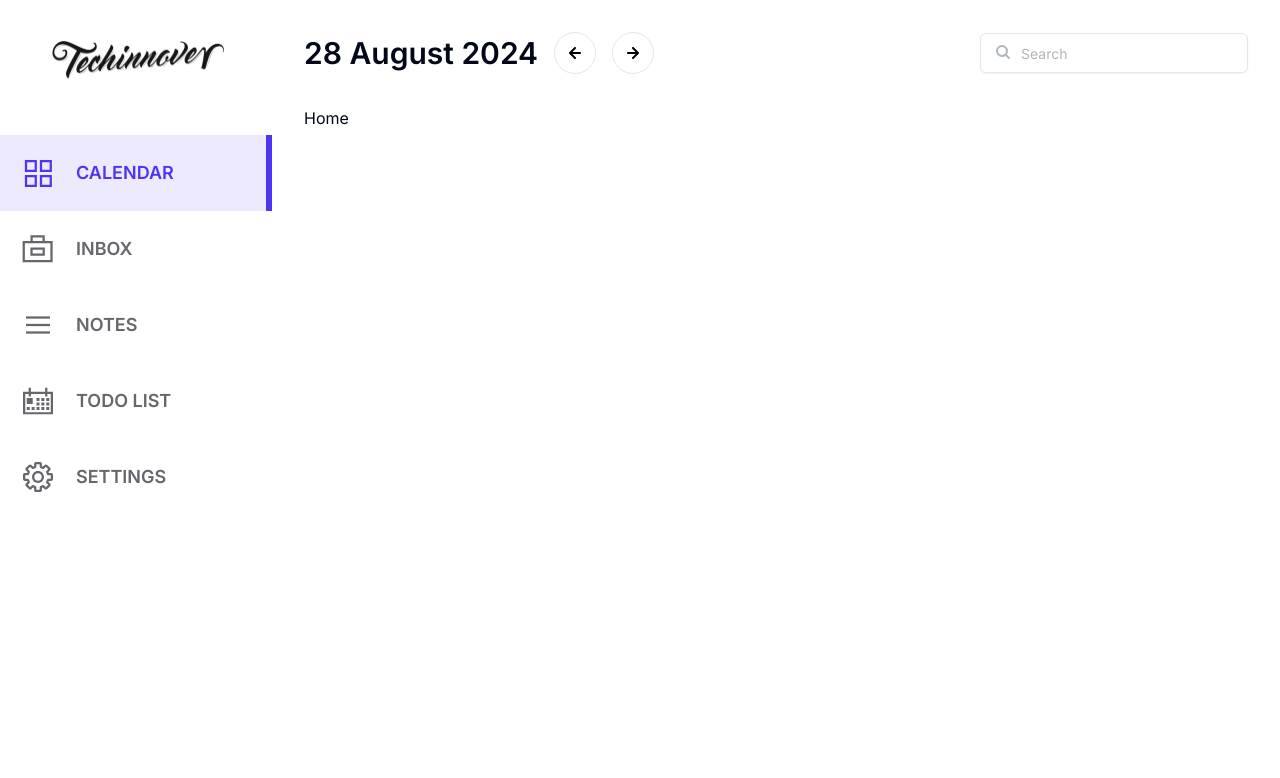
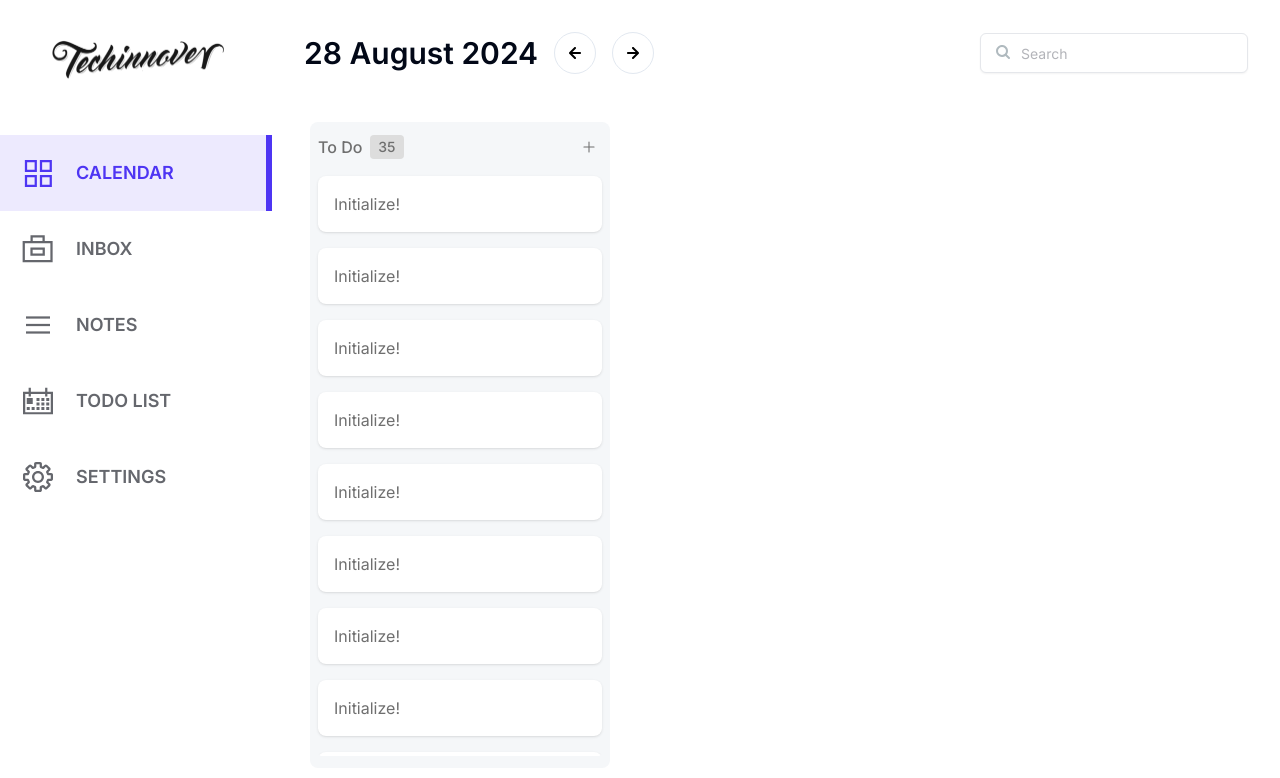
Before and after one commit to eioluseyi/techinnover, a Next.js app: page / in a window 1280 px wide. Shown: the top 778 px of the page. Built offline with nearby package versions, Linux system fonts and the light colour scheme.

Commit message:
implement list component: * add title * add count * add `add` button * add scrollable content

```diff
--- a/src/app/layout.tsx
+++ b/src/app/layout.tsx
@@ -19,15 +19,15 @@ export default function RootLayout({
   return (
     <html lang="en">
       <body
-        className={`${inter.className} h-svh overflow-hidden flex flex-col font-lato`}
+        className={`${inter.className} h-svh max-h-[100svh] overflow-hidden flex flex-col font-lato`}
       >
         <div className="flex flex-1 max-h-full overflow-hidden">
           <aside className="w-[17rem] max-w-full max-h-full overflow-x-hidden overflow-y-auto">
             <SideBar />
           </aside>
-          <main className="flex-1 p-8 max-h-full overflow-x-hidden overflow-y-auto">
+          <main className="flex flex-col flex-1 p-8 max-h-full overflow-hidden">
             <TopBar />
-            <div className="">{children}</div>
+            <div className="flex-1 px-1.5 pt-4 overflow-hidden">{children}</div>
           </main>
         </div>
       </body>
--- a/src/app/page.tsx
+++ b/src/app/page.tsx
@@ -1,3 +1,100 @@
+import { PlusIcon } from "@radix-ui/react-icons";
+
+const ListItem = ({ title = "" }) => {
+  return (
+    <div className="flex justify-between items-center gap-2 bg-white shadow p-4 rounded-lg cursor-grab active:cursor-grabbing select-none">
+      <div className="flex items-center gap-2">
+        <span>{title}</span>
+      </div>
+    </div>
+  );
+};
+
+type ListColumnProps = {
+  title: string;
+  items: { title: string }[];
+};
+
+const ListColumn = ({ title = "", items = [] }: ListColumnProps) => {
+  const count = items.length;
+
+  const ListHeader = () => (
+    <div className="flex justify-between items-center gap-2">
+      <div className="flex items-center gap-2 font-medium">
+        <span>{title}</span>
+        {Boolean(count) && (
+          <span className="bg-[#DDDDDD] px-2 py-0.5 rounded text-sm">
+            {count}
+          </span>
+        )}
+      </div>
+      <button className="hover:scale-110 border border-transparent hover:border-border rounded transition-all">
+        <PlusIcon className="p-1 w-6 h-6" />
+      </button>
+    </div>
+  );
+
+  return (
+    <div className="flex flex-col gap-4 bg-[#F5F7F9] px-2 py-3 rounded-lg max-h-full text-[#6F6F6F] overflow-hidden">
+      <ListHeader />
+      <div className="flex-1 content-start gap-4 grid -mx-1 -mt-1 px-1 pt-1 rounded-lg max-h-full overflow-x-hidden overflow-y-auto">
+        {items.map((item, index) => (
+          <ListItem key={index} {...item} />
+        ))}
+      </div>
+    </div>
+  );
+};
+
 export default function Home() {
-  return <div className="">Home</div>;
+  const listColumnList = [
+    {
+      title: "To Do",
+      items: [
+        { title: "Initialize!" },
+        { title: "Initialize!" },
+        { title: "Initialize!" },
+        { title: "Initialize!" },
+        { title: "Initialize!" },
+        { title: "Initialize!" },
+        { title: "Initialize!" },
+        { title: "Initialize!" },
+        { title: "Initialize!" },
+        { title: "Initialize!" },
+        { title: "Initialize!" },
+        { title: "Initialize!" },
+        { title: "Initialize!" },
+        { title: "Initialize!" },
+        { title: "Initialize!" },
+        { title: "Initialize!" },
+        { title: "Initialize!" },
+        { title: "Initialize!" },
+        { title: "Initialize!" },
+        { title: "Initialize!" },
+        { title: "Initialize!" },
+        { title: "Initialize!" },
+        { title: "Initialize!" },
+        { title: "Initialize!" },
+        { title: "Initialize!" },
+        { title: "Initialize!" },
+        { title: "Initialize!" },
+        { title: "Initialize!" },
+        { title: "Initialize!" },
+        { title: "Initialize!" },
+        { title: "Initialize!" },
+        { title: "Initialize!" },
+        { title: "Initialize!" },
+        { title: "Initialize!" },
+        { title: "Initialize!" },
+      ],
+    },
+  ];
+
+  return (
+    <div className="gap-4 grid grid-cols-3 h-full max-h-full overflow-x-auto overflow-y-hidden">
+      {listColumnList.map((listColumn, idx) => (
+        <ListColumn key={idx} {...listColumn} />
+      ))}
+    </div>
+  );
 }
```
